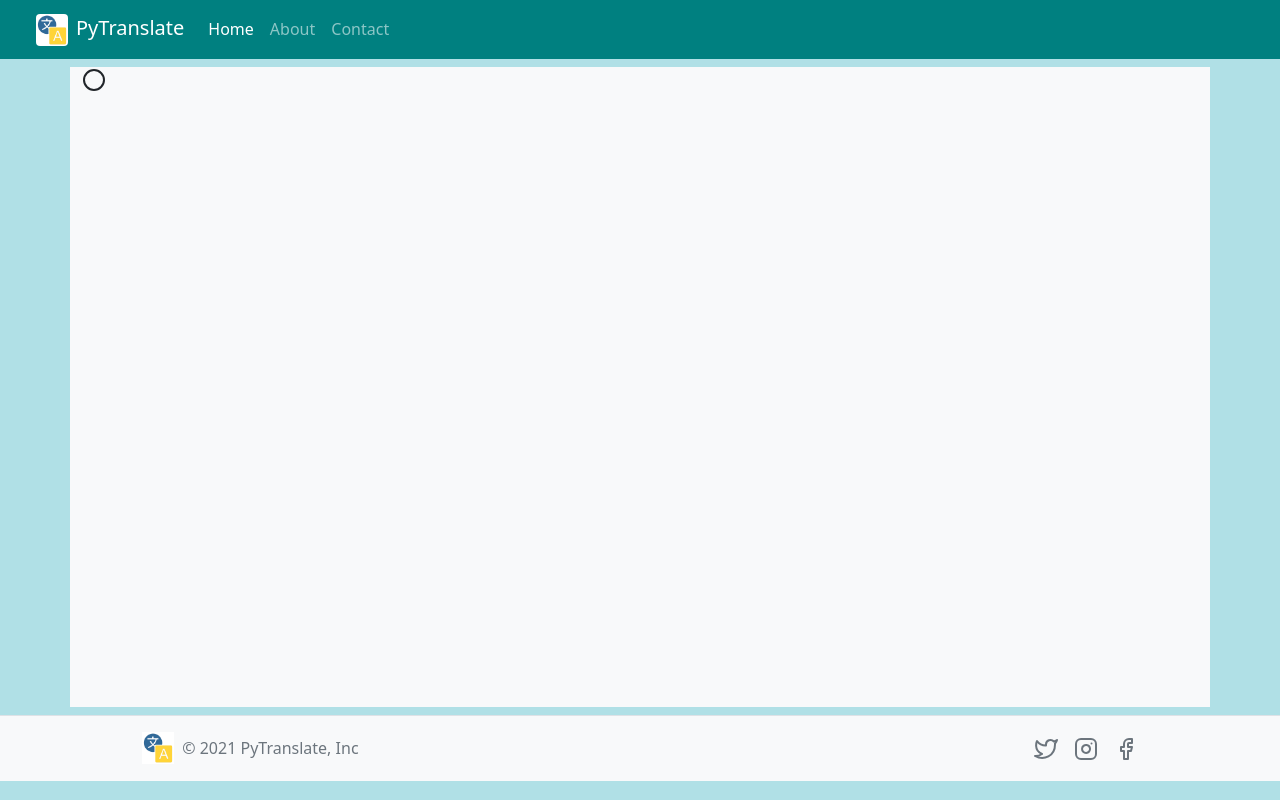
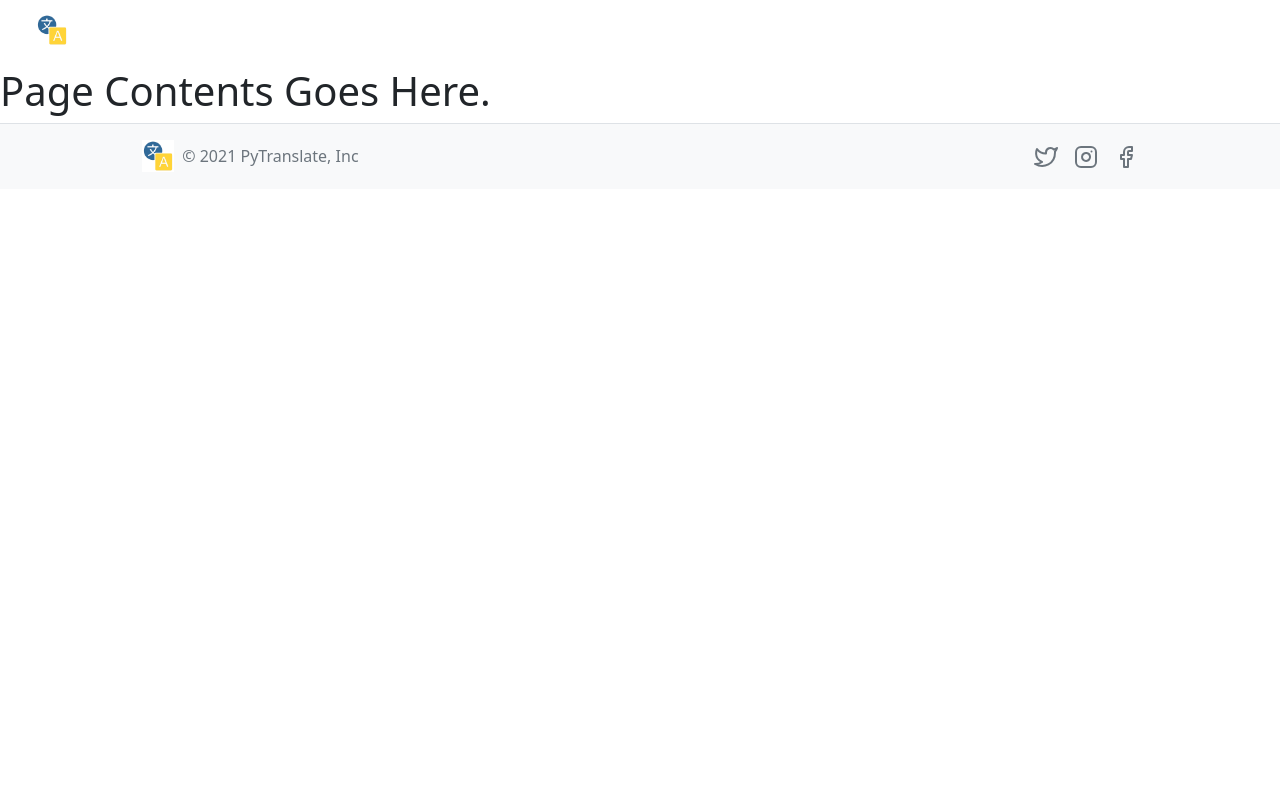
Before and after one commit to vikas968/pytranslate, a Django app: page / in a window 1280 px wide. Run offline with Django 3.2, Linux system fonts and the light colour scheme.

Commit message:
updated base.html

```diff
--- a/templates/base.html
+++ b/templates/base.html
@@ -11,27 +11,8 @@
     <link href="https://cdn.jsdelivr.net/npm/bootstrap@5.1.3/dist/css/bootstrap.min.css" rel="stylesheet"
         integrity="sha384-1BmE4kWBq78iYhFldvKuhfTAU6auU8tT94WrHftjDbrCEXSU1oBoqyl2QvZ6jIW3" crossorigin="anonymous">
     <script src="https://cdn.jsdelivr.net/npm/feather-icons/dist/feather.min.js"></script>
+    <link rel="stylesheet" href="{% static 'css/tr-base.css' %}">
     <title>{% block title %}{% endblock %}</title>
-
-    <style>
-        body {
-            margin: 0;
-            padding: 0;
-            background-color: #B0E0E6;
-        }
-
-        .navbar {
-            background-color: teal;
-        }
-
-        .navbar-toggler {
-            border: none;
-            cursor: pointer;
-        }
-        .container-main{
-            min-height: 80vh;
-        }
-    </style>
 </head>
 
 <body>
@@ -51,7 +32,7 @@
         </div>
     </nav>
 
-    <div class="container container-main my-2 bg-light">
+    <div class="container-main my-2">
         {% block contents %}
         {% endblock %}
     </div>
--- a/templates/home.html
+++ b/templates/home.html
@@ -15,5 +15,5 @@
 {% endblock %}
 
 {% block contents %}
-<i data-feather="circle"></i>
+<h1 class="mx-auto">Page Contents Goes Here.</h1>
 {% endblock %}
```
